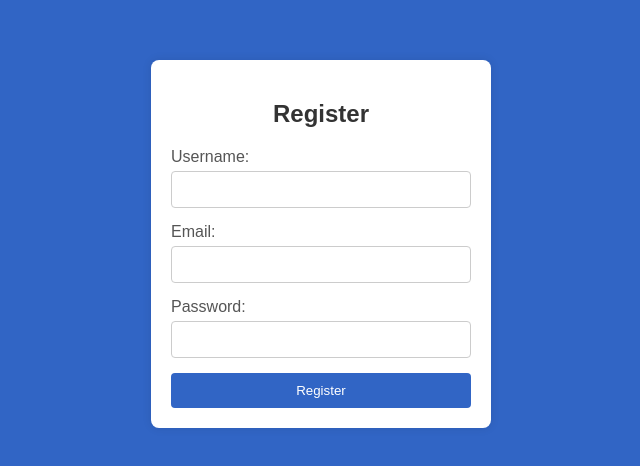
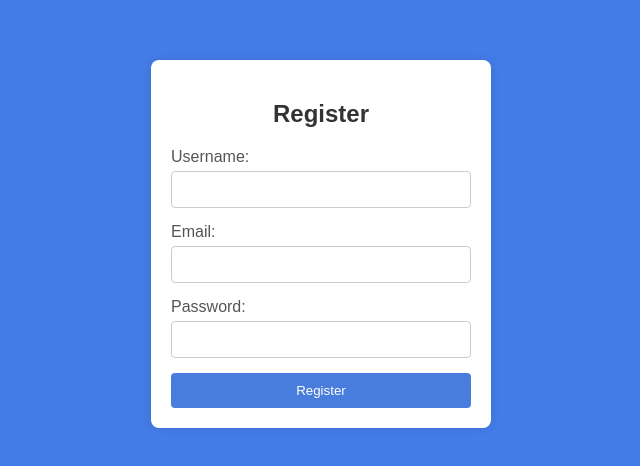
Before and after one commit to KarrarAlrsheed/Pepsi-Clone, a plain HTML site: page regsitr.html in a window 1280 px wide. Shown: the part 156-622 px from the top of the page, without its empty margins (319-959 px from the left). Drawn offline with Linux system fonts and the light colour scheme.

Commit message:
chane background color to the login form

```diff
--- a/reg.css
+++ b/reg.css
@@ -1,7 +1,7 @@
 body {
     font-family: Arial, sans-serif;
     /* background-color: #f4f4f4; */
-    background-color: #3165c5;
+    background-color: #437ce6;
     display: flex;
     justify-content: center;
     align-items: center;
@@ -41,7 +41,7 @@ input {
 }
 
 button {
-    background-color: #3165c5;
+    background-color: #497ddd;
     color: white;
     padding: 10px;
     border: none;
@@ -50,5 +50,5 @@ button {
 }
 
 button:hover {
-    background-color: #4cae4c;
+    background-color: #bd4218;
 }
```
